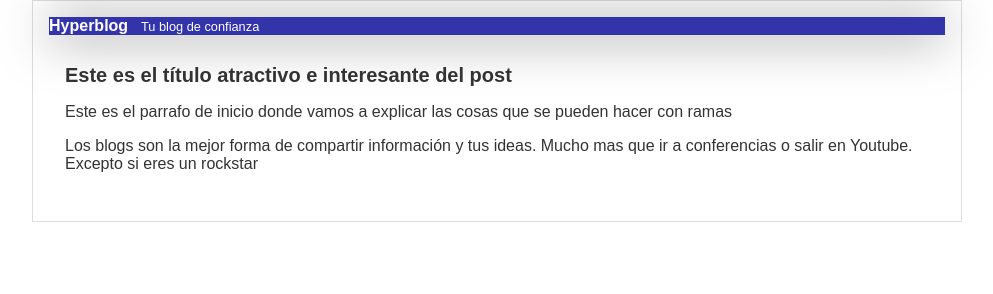
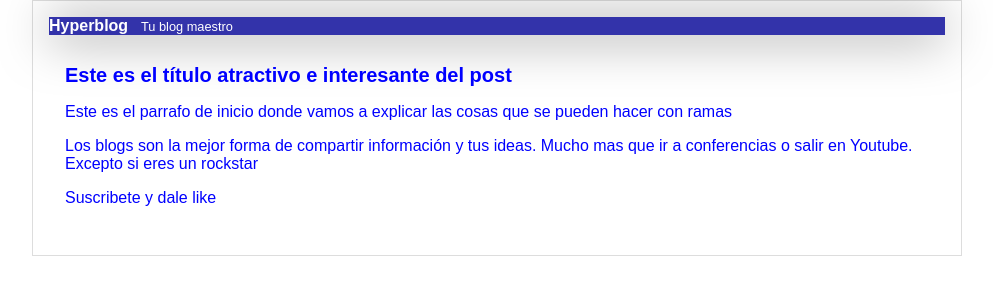
Before and after one commit to HugoEVE1989/hyperblog, a plain HTML site: page index.html in a window 1280 px wide. Shown: the whole page, without its empty margins (143-1136 px from the left). Drawn offline with Linux system fonts and the light colour scheme.

Commit message:
Se agrega parrafo, se cambia cabecera a maestra y el texto se cambia a azul

```diff
--- a/css/estilos.css
+++ b/css/estilos.css
@@ -1,6 +1,6 @@
 body
 {
-    color: #333;
+    color: blue;
     text-align: center;
     font-family: Arial;
     font-size: 16px;
--- a/index.html
+++ b/index.html
@@ -6,12 +6,13 @@
     <body>
         <div id="container">
             <div id="cabecera">
-                Hyperblog<span id="tagline">Tu blog de confianza</span>
+                Hyperblog<span id="tagline">Tu blog maestro</span>
             </div>
             <div id="post">
                 <h1>Este es el título atractivo e interesante del post</h1>
                 <p>Este es el parrafo de inicio donde vamos a explicar las cosas que se pueden hacer con ramas</p>
                 <p>Los blogs son la mejor forma de compartir información y tus ideas. Mucho mas que ir a conferencias o salir en Youtube. Excepto si eres un rockstar</p>
+                <p>Suscribete y dale like</p>
             </div>
         </div>
     </body>
```
